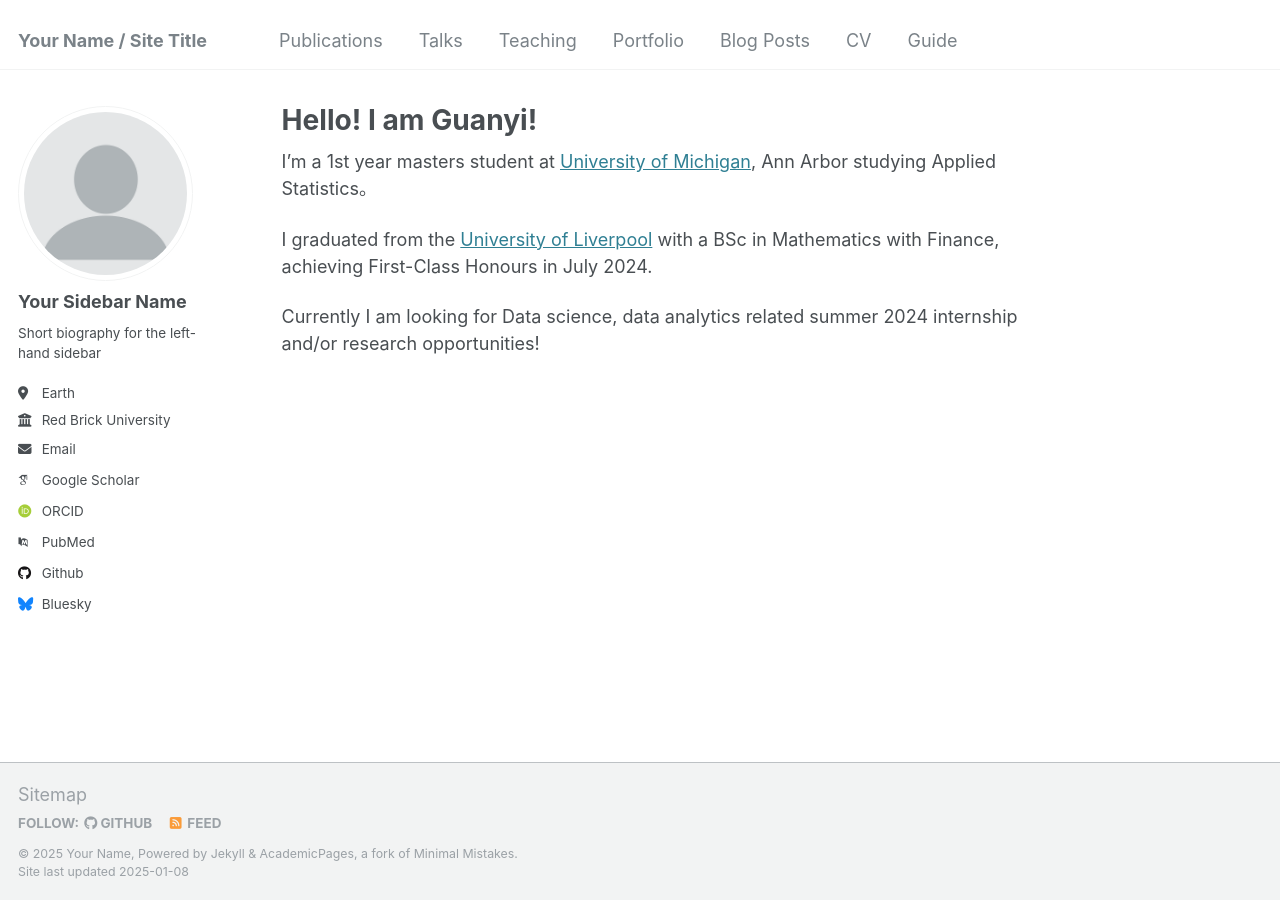
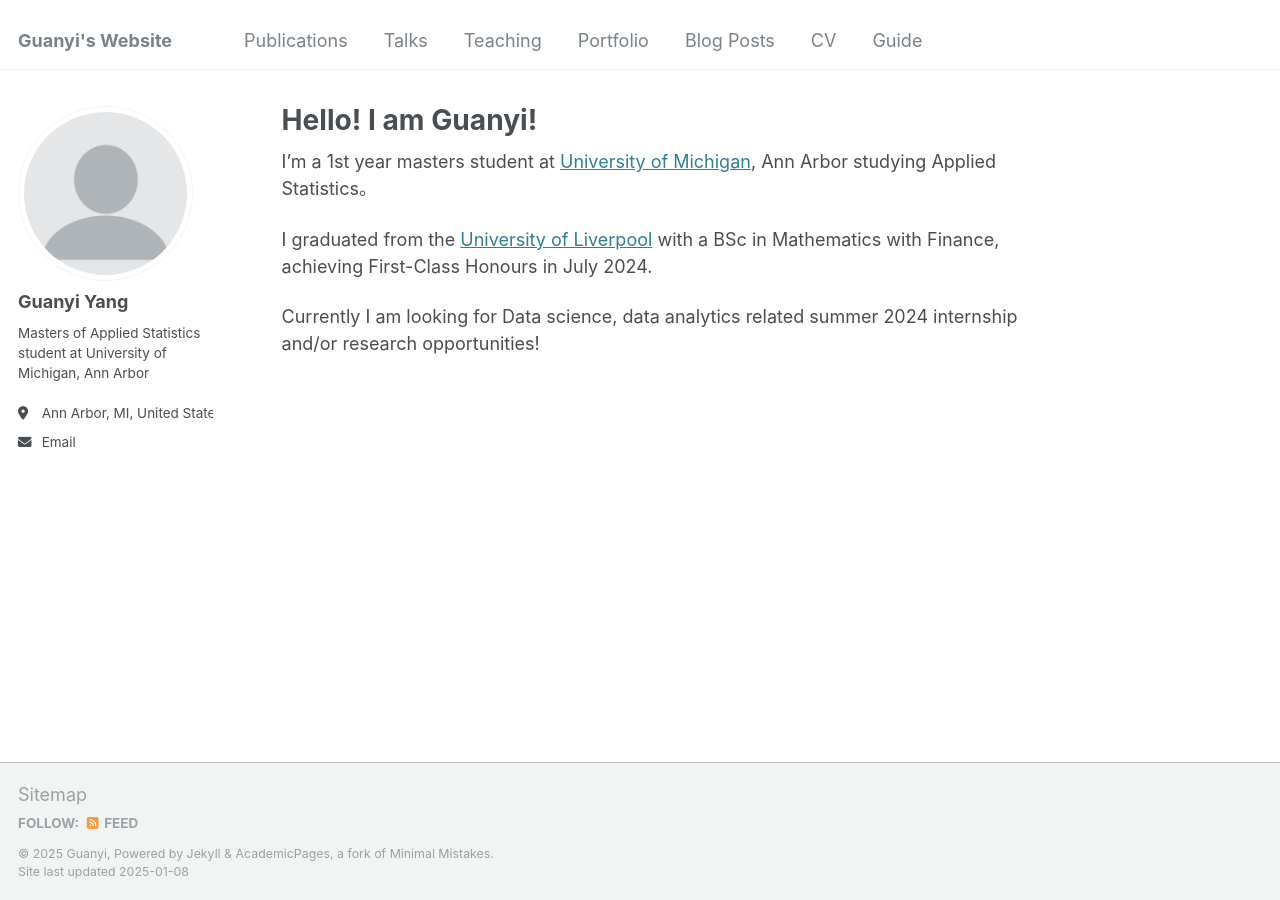
Before and after one commit to Guanyiy/guanyiy.github.io, a Jekyll site: the page built from _pages/about.md, in a window 1280 px wide. Built offline with Jekyll 4.4.1, drawn with Linux system fonts in a browser that asks for light colours; some web fonts are replaced.

Commit message:
_config.yml

```diff
--- a/_config.yml
+++ b/_config.yml
@@ -8,13 +8,13 @@
 
 # Basic Site Settings
 locale                   : "en-US"
-title                    : "Your Name / Site Title"
+title                    : "Guanyi's Website"
 title_separator          : "-"
-name                     : &name "Your Name"
+name                     : &name "Guanyi"
 description              : &description "personal description"
-url                      : https://academicpages.github.io # the base hostname & protocol for your site e.g. "https://[your GitHub username].github.io"
+url                      : https://guanyiy.github.io # the base hostname & protocol for your site e.g. "https://[your GitHub username].github.io"
 baseurl                  : "" # the subpath of your site, e.g. "/blog"
-repository               : "academicpages/academicpages.github.io"
+repository               : "guanyiy.github.io"
 
 # Site Author - The following control what appear as part of the author content on the side bar.
 #               If a field is blank the icon and link will not appear, otherwise it will be shown.
@@ -22,21 +22,21 @@ repository               : "academicpages/academicpages.github.io"
 author:
   # Biographic information
   avatar           : "profile.png"
-  name             : "Your Sidebar Name"
+  name             : "Guanyi Yang"
   pronouns         : # example: "she/her"
-  bio              : "Short biography for the left-hand sidebar"
-  location         : "Earth"
-  employer         : "Red Brick University"
+  bio              : "Masters of Applied Statistics student at University of Michigan, Ann Arbor"
+  location         : "Ann Arbor, MI, United States"
+  employer         : #"Red Brick University"
   uri              : # URL
-  email            : "none@example.org"
+  email            : "guanyiy@umich.edu"
 
   # Academic websites
   arxiv            : # URL - Update with the correct link to your profile
-  googlescholar    : "https://scholar.google.com/citations?user=PS_CX0AAAAAJ"
+  googlescholar    : #"https://scholar.google.com/citations?user=PS_CX0AAAAAJ"
   impactstory      : # URL
-  orcid            : "http://orcid.org/yourorcidurl"
+  orcid            : #"http://orcid.org/yourorcidurl"
   semantic         : # URL
-  pubmed           : "https://www.ncbi.nlm.nih.gov/pubmed/?term=john+snow"
+  pubmed           : #"https://www.ncbi.nlm.nih.gov/pubmed/?term=john+snow"
   researchgate     : # URL
   scopus           : # URL
 
@@ -44,12 +44,12 @@ author:
   bitbucket        : # Username - Update with your username on the site
   codepen          : # Username
   dribbble         : # Username
-  github           : "academicpages"
+  github           : #"academicpages"
   kaggle           : # Username
   stackoverflow    : # User number or user number and name (i.e., use "1" or "1/jeff-atwood")
 
   # Social media
-  bluesky          : "bsky.app" # Replace this with you Bluesky username
+  bluesky          : #"bsky.app" # Replace this with you Bluesky username
   facebook         : # Username
   flickr           : # Username
   foursquare       : # Username
```
